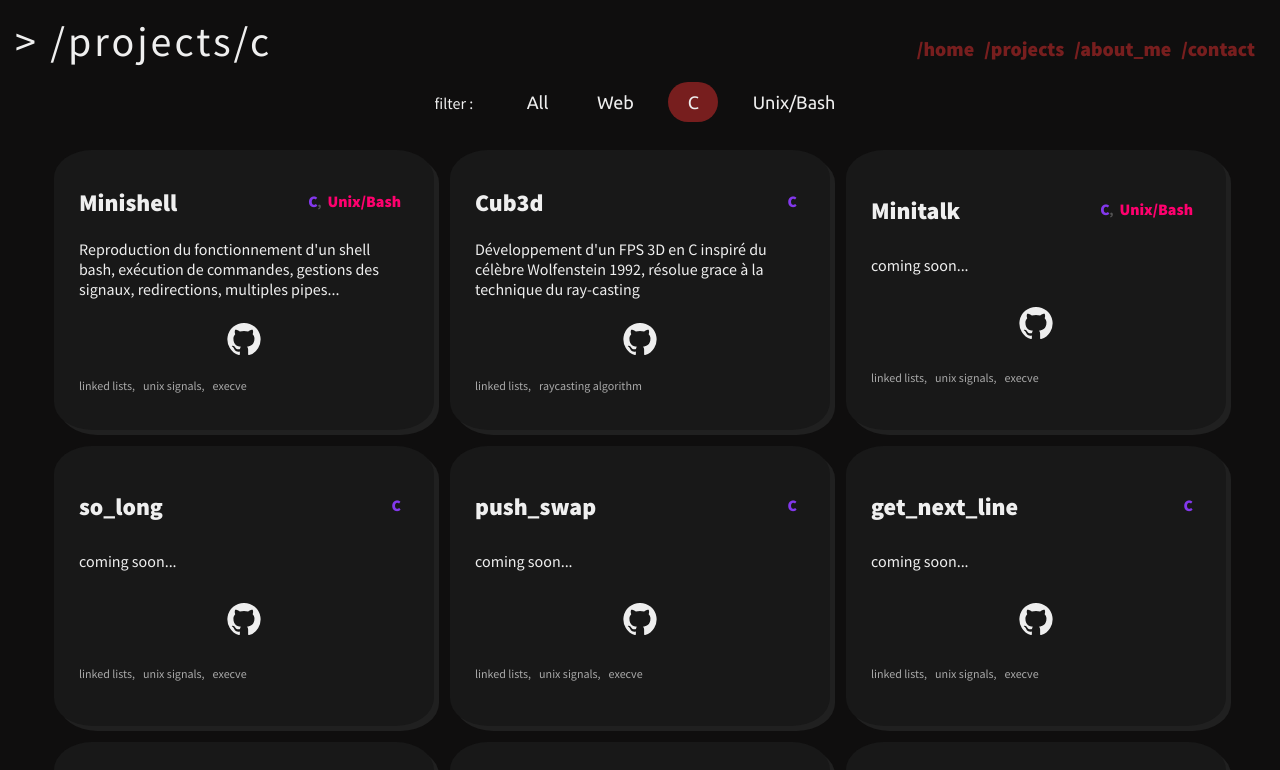
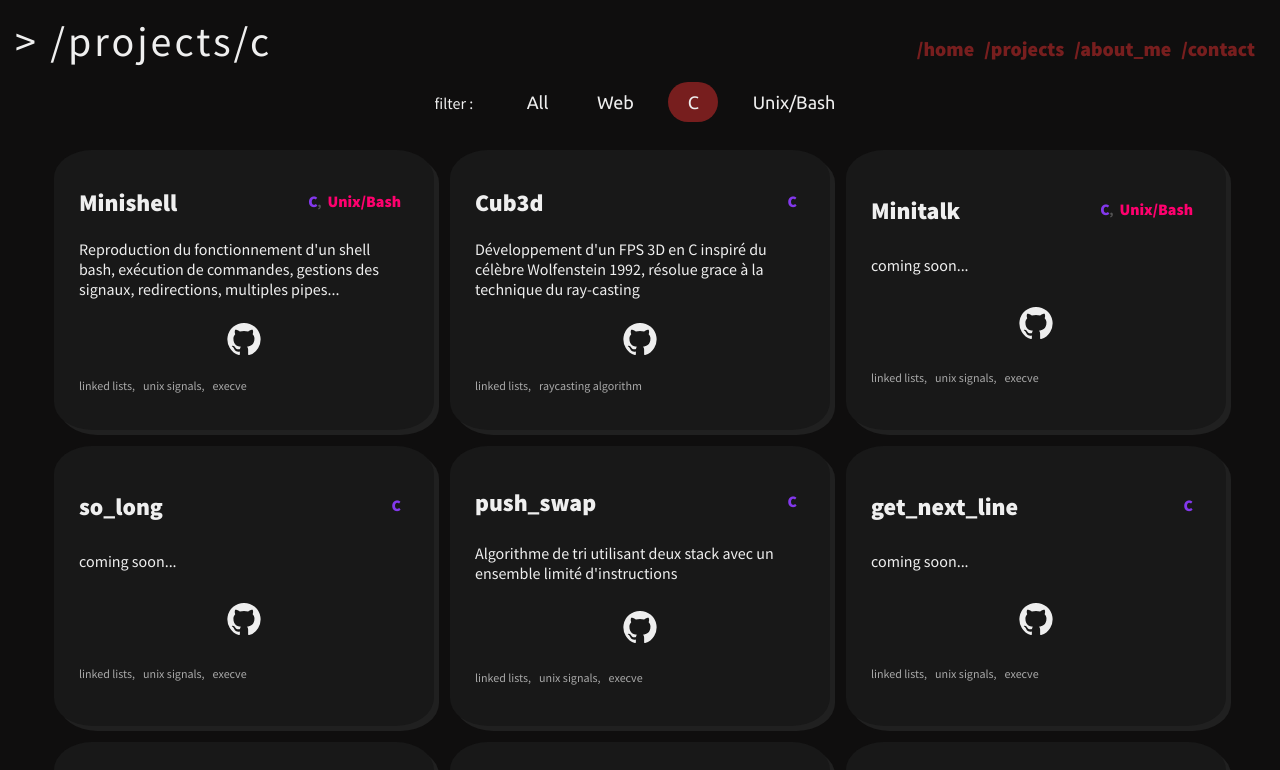
Before and after one commit to natevrl/my_website, a React (Create React App) app: page /projects/c in a window 1280 px wide. Shown: the top 770 px of the page. Built offline with nearby package versions, Linux system fonts and the light colour scheme.

Commit message:
writing card project

```diff
--- a/src/data/projectsDb.js
+++ b/src/data/projectsDb.js
@@ -56,11 +56,10 @@ const ProjectsDb = [{
 {
 	"id": uuidv4(),
 	"title": "push_swap",
-	"description": "coming soon...",
+	"description": "Algorithme de tri utilisant deux stack avec un ensemble limité d'instructions",
 	"link": "https://github.com/natevrl/minishell",
 	"tags": ["All", "C"],
 	"stack": ["linked lists", "unix signals", "execve"]
-
 },
 {
 	"id": uuidv4(),
```
